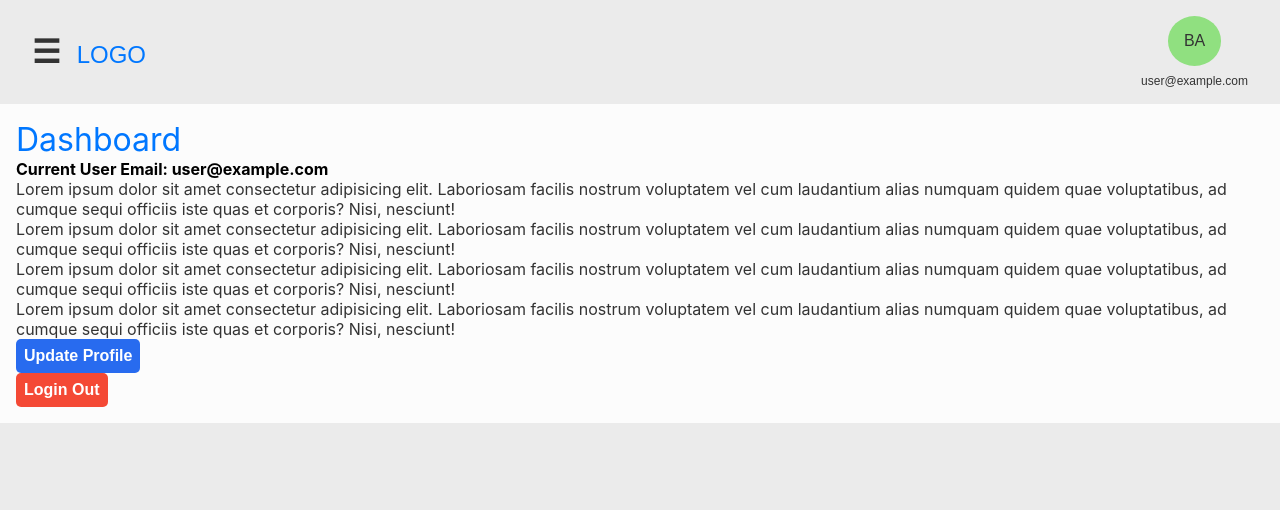
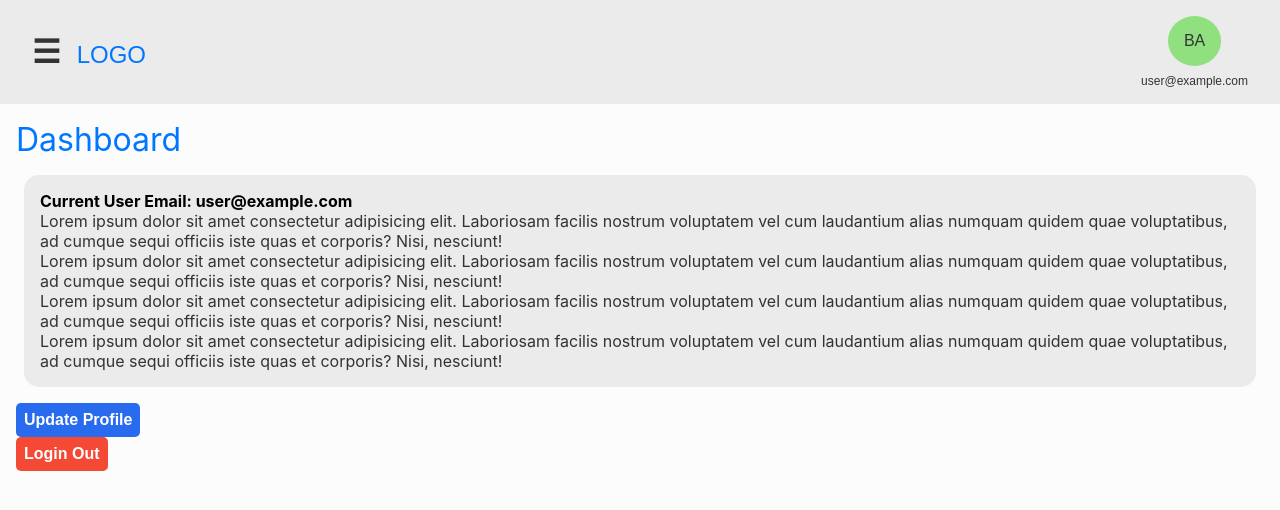
Before and after one commit to burhan221b/crat-auth-dashboard, a React (Create React App) app: page / in a window 1280 px wide. Shown: the top 510 px of the page. Built offline with nearby package versions, Linux system fonts and the light colour scheme; no server answers; sample sign-in values are in the browser's storage.

Commit message:
Fixed some menu and theme colors

```diff
--- a/src/components/nav/NavSide.tsx
+++ b/src/components/nav/NavSide.tsx
@@ -1,10 +1,23 @@
 import { useEffect, useState } from "react";
-import { Link, useLocation } from "react-router-dom";
+import { Link, useLocation, useNavigate } from "react-router-dom";
+import { useAuth } from "../../context/AuthContext";
 import { closeSideNav, removeOverlay, removeSideNavActive, openSideNavTopic, closeSideNavTopic } from "../../events";
 import Version from "../ui/Version";
 
 const NavSide = (props: any) => {
-    let location = useLocation();
+    const { currentUser, logout } = useAuth();
+    const navigate = useNavigate();
+
+    // let location = useLocation();
+    const handleLogout = async () => {
+        try {
+            await logout();
+            navigate("/login", { replace: true })
+        } catch (error) {
+            console.error(error)
+        }
+    }
+
     useEffect(() => {
         // console.log(location.pathname);
         closeSideNav()
@@ -27,14 +40,19 @@ const NavSide = (props: any) => {
                         <li><Link onClick={removeSideNavActive} to="/contact">Contact</Link></li>
                         <li><Link onClick={() => openSideNavTopic("NavSideNotes")} to="/notes">Notes</Link></li>
                         <li><Link onClick={() => openSideNavTopic("NavSideSettings")} to="/settings">Settings</Link></li>
+                        <li><Link onClick={handleLogout} to=""><span style={{ color: "crimson" }}>Sign Out</span></Link></li>
+
                     </ul>
                 </div>
 
 
                 <div className="NavSide-div-menu right-wing" id="NavSideSettings">
                     <ul className="NavSide-ul" >
-                        <li><button onClick={() => closeSideNavTopic("NavSideSettings")}><h2>&#10094;</h2></button></li>
+                        <li><button className="navside-back-arrow" onClick={() => closeSideNavTopic("NavSideSettings")}><h2>&#10094;</h2></button></li>
+                        <li><Link onClick={removeSideNavActive} to="/settings/profile">Profile</Link></li>
+                        <li><Link onClick={removeSideNavActive} to="/settings/account">Account</Link></li>
                         <li><Link onClick={removeSideNavActive} to="/settings/update-profile">Update Profile</Link></li>
+                        <li><Link onClick={removeSideNavActive} to="/settings/appearance">Appearance</Link></li>
                     </ul>
                 </div>
 
--- a/src/components/profile/Profile.tsx
+++ b/src/components/profile/Profile.tsx
@@ -30,16 +30,12 @@ const Profile = () => {
         <div id="Profile">
             <div className="profile-dropdown">
 
-                <button className="profile-dropbtn">BA
-                    {/* <div className="profile-container">
-                    <h3>BA</h3>
-                </div> */}
-                </button>
+                <button className="profile-dropbtn">BA</button>
                 <div className="profile-dropdown-content">
                     <Link to="">Link 1</Link>
                     <Link to="/settings/update-profile">Update Profile</Link>
                     <hr />
-                    <Link to=""><p onClick={handleLogout} className="profile-signout">Sign Out</p></Link>
+                    <Link to=""><span onClick={handleLogout} className="profile-signout" style={{ color: "crimson" }}>Sign Out</span></Link>
 
                 </div>
             </div>
--- a/src/pages/Dashboard.tsx
+++ b/src/pages/Dashboard.tsx
@@ -18,21 +18,24 @@ const Dashboard = () => {
         }
     }
     return (
-        <div>
+        <div id="Dashboard" >
+
             <h1>Dashboard</h1>
             {error && <ErrorMessage>{error}</ErrorMessage>}
-            <strong>Current User Email: {currentUser.email}</strong>
-            <p>Lorem ipsum dolor sit amet consectetur adipisicing elit. Laboriosam facilis nostrum voluptatem vel cum laudantium alias numquam quidem quae voluptatibus, ad cumque sequi officiis iste quas et corporis? Nisi, nesciunt!</p>
-            <p>Lorem ipsum dolor sit amet consectetur adipisicing elit. Laboriosam facilis nostrum voluptatem vel cum laudantium alias numquam quidem quae voluptatibus, ad cumque sequi officiis iste quas et corporis? Nisi, nesciunt!</p>
-            <p>Lorem ipsum dolor sit amet consectetur adipisicing elit. Laboriosam facilis nostrum voluptatem vel cum laudantium alias numquam quidem quae voluptatibus, ad cumque sequi officiis iste quas et corporis? Nisi, nesciunt!</p>
-            <p>Lorem ipsum dolor sit amet consectetur adipisicing elit. Laboriosam facilis nostrum voluptatem vel cum laudantium alias numquam quidem quae voluptatibus, ad cumque sequi officiis iste quas et corporis? Nisi, nesciunt!</p>
-
+            <div className="content-container">
+                <strong>Current User Email: {currentUser.email}</strong>
+                <p>Lorem ipsum dolor sit amet consectetur adipisicing elit. Laboriosam facilis nostrum voluptatem vel cum laudantium alias numquam quidem quae voluptatibus, ad cumque sequi officiis iste quas et corporis? Nisi, nesciunt!</p>
+                <p>Lorem ipsum dolor sit amet consectetur adipisicing elit. Laboriosam facilis nostrum voluptatem vel cum laudantium alias numquam quidem quae voluptatibus, ad cumque sequi officiis iste quas et corporis? Nisi, nesciunt!</p>
+                <p>Lorem ipsum dolor sit amet consectetur adipisicing elit. Laboriosam facilis nostrum voluptatem vel cum laudantium alias numquam quidem quae voluptatibus, ad cumque sequi officiis iste quas et corporis? Nisi, nesciunt!</p>
+                <p>Lorem ipsum dolor sit amet consectetur adipisicing elit. Laboriosam facilis nostrum voluptatem vel cum laudantium alias numquam quidem quae voluptatibus, ad cumque sequi officiis iste quas et corporis? Nisi, nesciunt!</p>
+            </div>
             <div className="button-group">
                 <Link to="/update-profile"><button type="button" className="btn btn-updateProfile">Update Profile</button></Link>
             </div>
             <div className="button-group">
                 <button onClick={handleLogout} type="submit" className="btn btn-login-out">Login Out</button>
             </div>
+
         </div>
     )
 }
--- a/src/styles/App.scss
+++ b/src/styles/App.scss
@@ -1,3 +1,8 @@
+a {
+  text-decoration: none;
+  cursor: pointer;
+}
+
 div#SignUp,
 div#Login,
 div#UpdateProfile,
--- a/src/styles/Nav.scss
+++ b/src/styles/Nav.scss
@@ -120,6 +120,15 @@ ul.NavSide-ul {
     }
 }
 
+.navside-back-arrow {
+    border: none;
+    background-color: transparent;
+
+    &:hover {
+        cursor: pointer;
+    }
+}
+
 // Version
 nav .version {
     font-size: 0.5rem;
--- a/src/styles/Profile.scss
+++ b/src/styles/Profile.scss
@@ -6,18 +6,11 @@
     padding: 0 1em;
     gap: 0.5em;
 
-    .profile-container {
-        border: 5px solid #000;
-        border-radius: 100%;
-        padding: 0.5em;
-        background-color: purple;
-        color: #fff;
-        font-weight: bold;
-        text-align: center;
-        max-width: 60px;
+    .profile-p-email {
+        font-size: 12px;
     }
 
-    .profile-p-email {
+    a {
         font-size: 12px;
     }
 }
@@ -39,7 +32,7 @@
 .profile-dropdown-content {
     display: none;
     position: absolute;
-    background-color: #f1f1f1;
+    // background-color: #f1f1f1;
     // min-width: 160px;
     min-width: 100px;
     box-shadow: 0px 8px 16px 0px rgba(0, 0, 0, 0.2);
@@ -69,3 +62,8 @@
 .profile-dropdown:hover .profile-dropbtn {
     background-color: #3e8e41;
 }
+
+hr {
+    padding: 0;
+    margin: 0;
+}
--- a/src/styles/Theme.scss
+++ b/src/styles/Theme.scss
@@ -1,3 +1,4 @@
+//! This File should only change toggle switch for theme and background-color or color
 html {
     // Vanilla CSS Variables
     --bg: #fcfcfc;
@@ -10,16 +11,17 @@ html {
 
 // If theme is switched to Dark
 html[data-theme="dark"] {
-    --bg: #434343;
-    --bg-panel: #333333;
+    // --bg: #2a2a2a;
+    --bg: #000;
+    --bg-panel: #1c1c1c;
     --color-headings: #3694ff;
     --color-headings-hover: #0077ff;
     --color-text: #b5b5b5;
-    --bg-container: rgb(138, 138, 138);
+    --bg-container: #2a2a2a;
 }
 
 body {
-    background-color: var(--bg-panel);
+    background-color: var(--bg);
 }
 
 .App {
@@ -30,14 +32,10 @@ body {
     h4,
     h5,
     h6 {
-        margin: 0;
         color: var(--color-headings);
     }
     p {
         color: var(--color-text);
-        // font-size: 1.1em;
-        // line-height: 1.8em;
-        // margin-top: 2em;
     }
 }
 
@@ -47,14 +45,10 @@ body {
 
     a {
         color: var(--color-headings);
-        text-decoration: none;
-        cursor: pointer;
     }
 
     a:hover {
         color: var(--color-headings-hover);
-        text-decoration: none;
-        // cursor: pointer;
     }
 
     button {
@@ -62,6 +56,22 @@ body {
     }
 }
 
+.topic-container:hover {
+    background-color: var(--bg-panel);
+}
+
+.profile-dropdown-content {
+    background-color: var(--bg-panel);
+}
+
+.content-container {
+    background-color: var(--bg-container);
+    border-radius: 15px;
+    padding: 1em;
+    margin: 1em 0.5em;
+}
+
+//! Toggle and Transition below
 input[type="checkbox"] {
     height: 0;
     width: 0;
@@ -111,3 +121,118 @@ html.transition *:after {
     transition: all 750ms !important;
     transition-delay: 0 !important;
 }
+
+//!  v1
+// html {
+//     // Vanilla CSS Variables
+//     --bg: #fcfcfc;
+//     --bg-panel: #ebebeb;
+//     --color-headings: #0077ff;
+//     --color-headings-hover: #3694ff;
+//     --color-text: #333333;
+//     --bg-container: #ebebeb;
+// }
+
+// // If theme is switched to Dark
+// html[data-theme="dark"] {
+//     --bg: #434343;
+//     --bg-panel: #333333;
+//     --color-headings: #3694ff;
+//     --color-headings-hover: #0077ff;
+//     --color-text: #b5b5b5;
+//     --bg-container: rgb(138, 138, 138);
+// }
+
+// body {
+//     background-color: var(--bg-panel);
+// }
+
+// .App {
+//     background-color: var(--bg);
+//     h1,
+//     h2,
+//     h3,
+//     h4,
+//     h5,
+//     h6 {
+//         margin: 0;
+//         color: var(--color-headings);
+//     }
+//     p {
+//         color: var(--color-text);
+//         // font-size: 1.1em;
+//         // line-height: 1.8em;
+//         // margin-top: 2em;
+//     }
+// }
+
+// #NavSide,
+// #NavTop {
+//     background-color: var(--bg-panel);
+
+//     a {
+//         color: var(--color-headings);
+//         text-decoration: none;
+//         cursor: pointer;
+//     }
+
+//     a:hover {
+//         color: var(--color-headings-hover);
+//         text-decoration: none;
+//         // cursor: pointer;
+//     }
+
+//     button {
+//         color: var(--color-text);
+//     }
+// }
+
+// input[type="checkbox"] {
+//     height: 0;
+//     width: 0;
+//     visibility: hidden;
+// }
+
+// #ThemeToggle label {
+//     cursor: pointer;
+//     text-indent: -9999px;
+//     width: 52px;
+//     height: 27px;
+//     background: grey;
+//     float: right;
+//     border-radius: 100px;
+//     position: relative;
+// }
+
+// #ThemeToggle label:after {
+//     content: "";
+//     position: absolute;
+//     top: 3px;
+//     left: 3px;
+//     width: 20px;
+//     height: 20px;
+//     background: #fff;
+//     border-radius: 90px;
+//     transition: 0.3s;
+// }
+
+// #ThemeToggle input:checked + label {
+//     background: var(--color-headings);
+// }
+
+// #ThemeToggle input:checked + label:after {
+//     left: calc(100% - 5px);
+//     transform: translateX(-100%);
+// }
+
+// #ThemeToggle label:active:after {
+//     width: 45px;
+// }
+
+// html.transition,
+// html.transition *,
+// html.transition *:before,
+// html.transition *:after {
+//     transition: all 750ms !important;
+//     transition-delay: 0 !important;
+// }
--- a/src/styles/TopicContainer.scss
+++ b/src/styles/TopicContainer.scss
@@ -5,7 +5,7 @@
     width: 80%;
     box-shadow: 0px 0px 3px 1px #333333;
     &:hover {
-        background-color: #a99f9f;
+        // background-color: #333333;
         padding: 1em 2.2em;
     }
 
```
